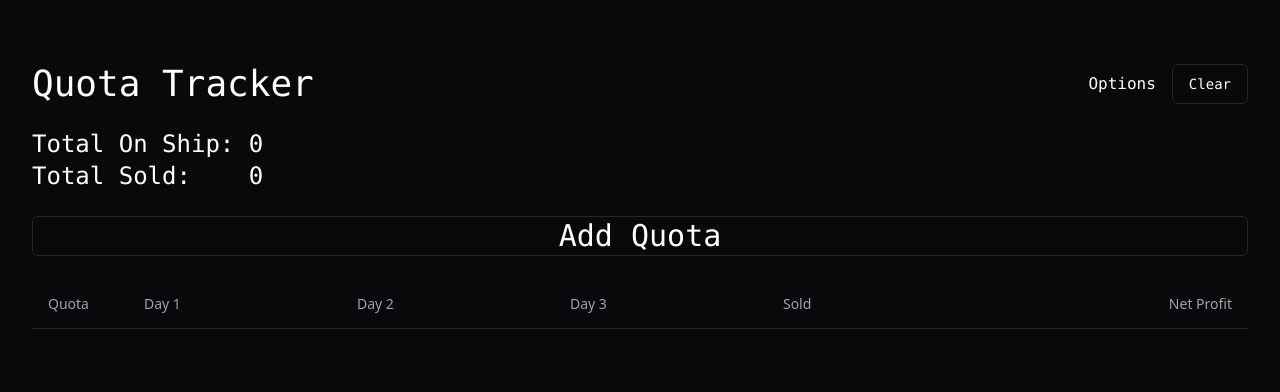
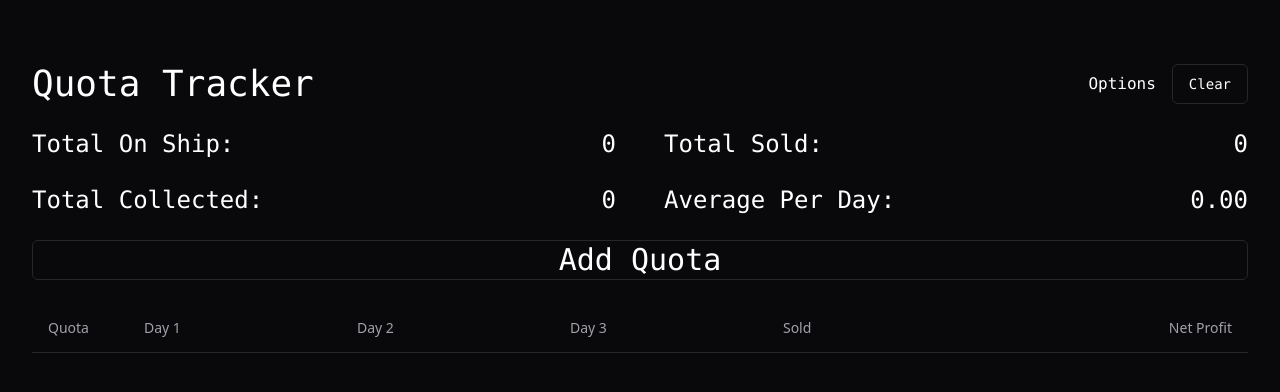
Before and after one commit to LucDeCaf/quota-tracker, a React (Vite) app: page / in a window 1280 px wide. Shown: the top 392 px of the page. Built offline with nearby package versions, Linux system fonts and the light colour scheme.

Commit message:
Added calculation for average

```diff
--- a/src/App.tsx
+++ b/src/App.tsx
@@ -14,6 +14,12 @@ export type Quota = {
 };
 
 const DEFAULT_VIEW = "table";
+const VALID_DAYS = ["day1", "day2", "day3"] as ("day1" | "day2" | "day3")[];
+const VALID_DAYS_REVERSED = ["day3", "day2", "day1"] as (
+    | "day1"
+    | "day2"
+    | "day3"
+)[];
 
 export default function App() {
     const [quotas, setQuotas] = useState<Quota[]>([]);
@@ -43,12 +49,28 @@ export default function App() {
     );
 
     let totalSold = 0;
-    let totalOnShip = 0;
+    let totalCollected = 0;
 
-    quotas.forEach((quota) => {
+    let foundNumber = false;
+    let dayCount = 0;
+
+    for (let quota of quotas) {
+        for (let day of VALID_DAYS_REVERSED) {
+            if (quota[day] === 0) {
+                if (!foundNumber) continue;
+            }
+
+            foundNumber = true;
+
+            dayCount++;
+
+            totalCollected += quota[day];
+        }
         totalSold += quota.sold;
-        totalOnShip += quota.day1 + quota.day2 + quota.day3 - quota.sold;
-    });
+    }
+
+    const totalOnShip = totalCollected - totalSold;
+    const averagePerDay = dayCount === 0 ? 0 : totalCollected / dayCount;
 
     let view: JSX.Element;
 
@@ -67,16 +89,33 @@ export default function App() {
                 <div className="flex justify-between">
                     <h1 className="font-mono text-4xl">Quota Tracker</h1>
                     <div className="flex gap-4 font-mono">
-                        <Options viewKind={viewKind} viewKindSetter={setViewKind} />
+                        <Options
+                            viewKind={viewKind}
+                            viewKindSetter={setViewKind}
+                        />
                         <Button variant="outline" onClick={() => setQuotas([])}>
                             Clear
                         </Button>
                     </div>
                 </div>
 
-                <div className="font-mono text-2xl">
-                    <p>Total On Ship: {totalOnShip}</p>
-                    <p>Total Sold: &nbsp;&nbsp;&nbsp;{totalSold}</p>
+                <div className="grid grid-cols-1 gap-6 font-mono text-2xl md:gap-x-12 md:grid-cols-2 2xl:grid-cols-4">
+                    <p className="flex justify-between">
+                        <span>Total On Ship:</span>
+                        <span>{totalOnShip}</span>
+                    </p>
+                    <p className="flex justify-between">
+                        <span>Total Sold:</span>
+                        <span>{totalSold}</span>
+                    </p>
+                    <p className="flex justify-between">
+                        <span>Total Collected:</span>
+                        <span>{totalCollected}</span>
+                    </p>
+                    <p className="flex justify-between">
+                        <span>Average Per Day:</span>
+                        <span>{averagePerDay.toFixed(2)}</span>
+                    </p>
                 </div>
 
                 <Button
```
